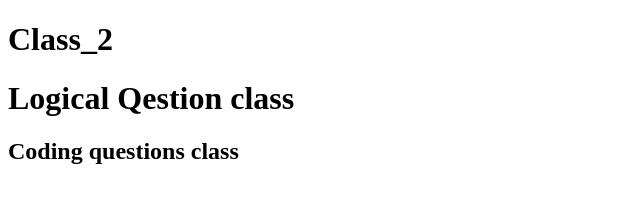
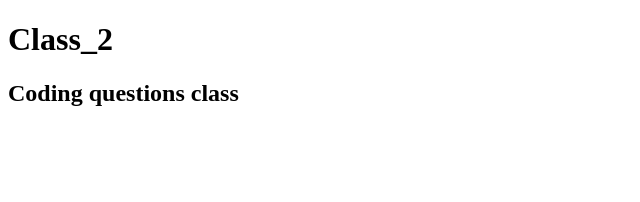
Before and after one commit to Parthrajput-git/Coding_Questions, a plain HTML site: page Class2/index.html in a window 1280 px wide. Shown: the whole page, without its empty margins (0-640 px from the left). Drawn offline with Linux system fonts and the light colour scheme.

Commit message:
Update index.html

```diff
--- a/Class2/index.html
+++ b/Class2/index.html
@@ -7,7 +7,7 @@
 </head>
 <body>
     <h1>Class_2</h1>
-    <h1>Logical Qestion class</h1>
+    <h1>
     <h2>Coding questions class</h2>
     <script src="script.js"></script>
 </body>
```
